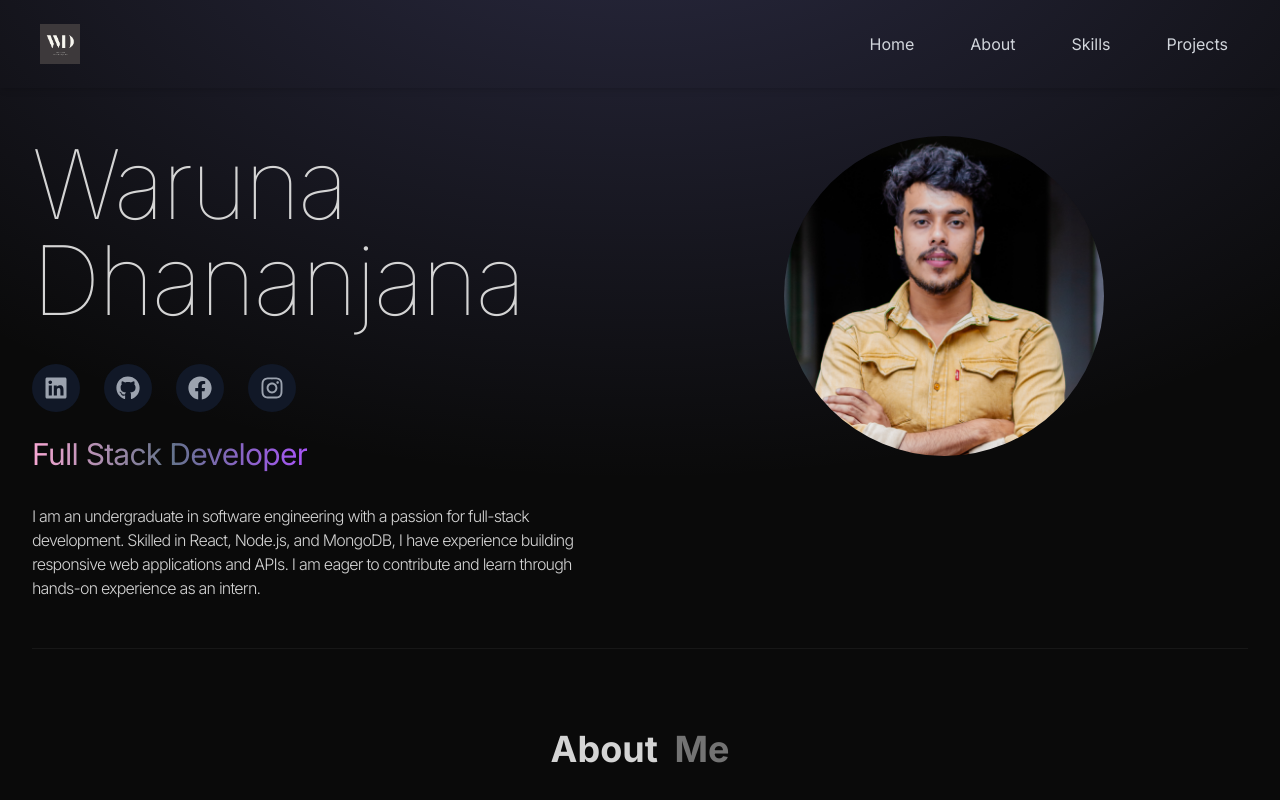
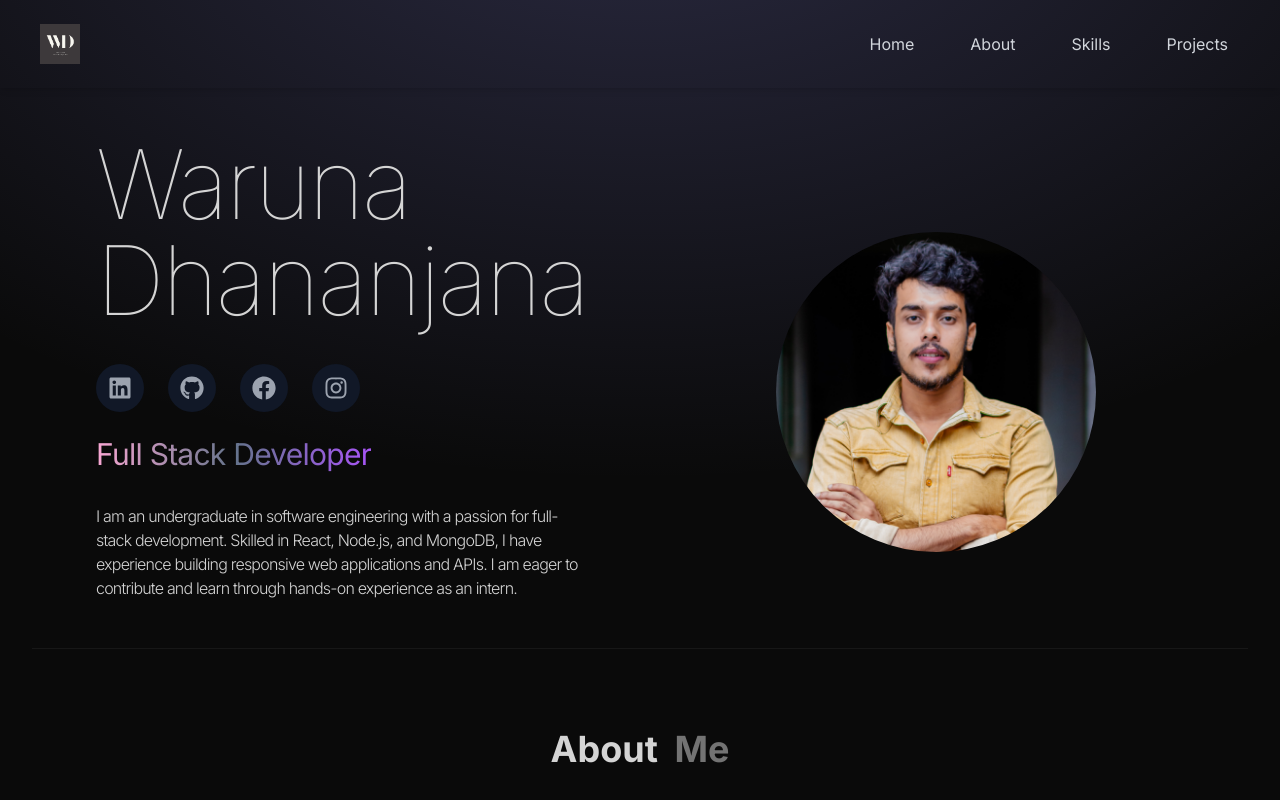
Before and after one commit to warunadhananjana/port--Portfolio, a React (Vite) app: page / in a window 1280 px wide. Shown: the top 800 px of the page. Built offline with nearby package versions, Linux system fonts and the light colour scheme.

Commit message:
add some style

```diff
--- a/src/Components/Hero.jsx
+++ b/src/Components/Hero.jsx
@@ -15,40 +15,27 @@ const container = (delay) => ({
   },
 });
 
-const iconAnimation = {
-  hidden: { opacity: 0, scale: 0.8 },
-  visible: {
-    opacity: 1,
-    scale: 1,
-    transition: { duration: 0.5, ease: "easeOut" },
-  },
-};
-
 function Hero() {
   return (
     <div id="home" className="border-b border-neutral-900 pb-4 lg:mb-35">
-      <div className="flex flex-wrap lg:flex-nowrap pt-16 mt-10">
-        {" "}
-        {/* Adjusted to add space at the top */}
-        <div className="w-full lg:w-1/2 order-2 lg:order-1">
+      <div className="flex flex-wrap lg:flex-nowrap pt-16 mt-10 lg:pl-16 lg:pr-16">
+        <div className="w-full lg:w-1/2 order-2 lg:order-1 lg:pr-12">
           <div className="flex flex-col items-center lg:items-start">
             <motion.h1
-              variants={container(1)} // Delay for text
+              variants={container(1)}
               initial="hidden"
               animate="visible"
-              className="pt-8 pb-15 text-6xl font-thin text-center md:text-start tracking-tight lg:mb-8 lg:text-8xl"
+              className="pt-8 pb-15 text-6xl font-thin text-center lg:text-left tracking-tight lg:mb-8 lg:text-8xl"
             >
               Waruna Dhananjana
             </motion.h1>
 
-            {/* Social Media Icons with Animation */}
             <motion.div
-              className="mt-4 lg:mt-1  mb-6 flex items-center justify-start gap-6 text-2xl lg:gap-6"
+              className="mt-4 lg:mt-1 mb-6 flex items-center justify-center lg:justify-start gap-6 text-2xl lg:gap-6"
               variants={container(1)}
               initial="hidden"
               animate="visible"
             >
-              {/* LinkedIn */}
               <a
                 href="https://www.linkedin.com/in/waruna-dhananjana-08137b228/"
                 className="flex items-center justify-center w-12 h-12 rounded-full bg-gray-900 text-gray-400 transition duration-300 hover:bg-blue-700 hover:text-white"
@@ -56,7 +43,6 @@ function Hero() {
                 <FaLinkedin />
               </a>
 
-              {/* GitHub */}
               <a
                 href="https://github.com/warunadhananjana"
                 className="flex items-center justify-center w-12 h-12 rounded-full bg-gray-900 text-gray-400 transition duration-300 hover:bg-gray-700 hover:text-white"
@@ -64,7 +50,6 @@ function Hero() {
                 <FaGithub />
               </a>
 
-              {/* Facebook */}
               <a
                 href="https://www.facebook.com/warunadhananjana"
                 className="flex items-center justify-center w-12 h-12 rounded-full bg-gray-900 text-gray-400 transition duration-300 hover:bg-blue-600 hover:text-white"
@@ -72,7 +57,6 @@ function Hero() {
                 <FaFacebook />
               </a>
 
-              {/* Instagram */}
               <a
                 href="https://www.instagram.com/warunadhananjana/"
                 className="flex items-center justify-center w-12 h-12 rounded-full bg-gray-900 text-gray-400 transition duration-300 hover:bg-pink-600 hover:text-white"
@@ -82,20 +66,19 @@ function Hero() {
             </motion.div>
 
             <motion.span
-              variants={container(1.3)} // Delay for text
+              variants={container(1.3)}
               initial="hidden"
               animate="visible"
-              className="bg-gradient-to-r from-pink-300 via-slate-500
-             to-purple-500 bg-clip-text text-3xl tracking-tight text-transparent"
+              className="bg-gradient-to-r from-pink-300 via-slate-500 to-purple-500 bg-clip-text text-3xl tracking-tight text-transparent text-center lg:text-left"
             >
               Full Stack Developer
             </motion.span>
 
             <motion.p
-              variants={container(1.3)} // Delay for text
+              variants={container(1.3)}
               initial="hidden"
               animate="visible"
-              className="my-2 max-w-xl py-6 font-light tracking-tighter  md:text-left"
+              className="my-2 max-w-xl py-6 font-light tracking-tighter text-center lg:text-left"
             >
               I am an undergraduate in software engineering with a passion for
               full-stack development. Skilled in React, Node.js, and MongoDB, I
@@ -105,12 +88,12 @@ function Hero() {
             </motion.p>
           </div>
         </div>
-        <div className="w-full lg:w-1/2 order-1 lg:order-2 lg:p-8">
+        <div className="w-full lg:w-1/2 order-1 lg:order-2 lg:pl-12 lg:mt-32">
           <div className="flex justify-center">
             <motion.img
               initial={{ x: 100, opacity: 0 }}
               animate={{ x: 0, opacity: 1 }}
-              transition={{ duration: 0.8, delay: 0 }} // Image comes first with no delay
+              transition={{ duration: 0.8, delay: 0 }}
               className="w-48 h-48 rounded-full lg:w-80 lg:h-80 object-cover"
               src={profileimg}
               alt="waruna dhananjana"
```
